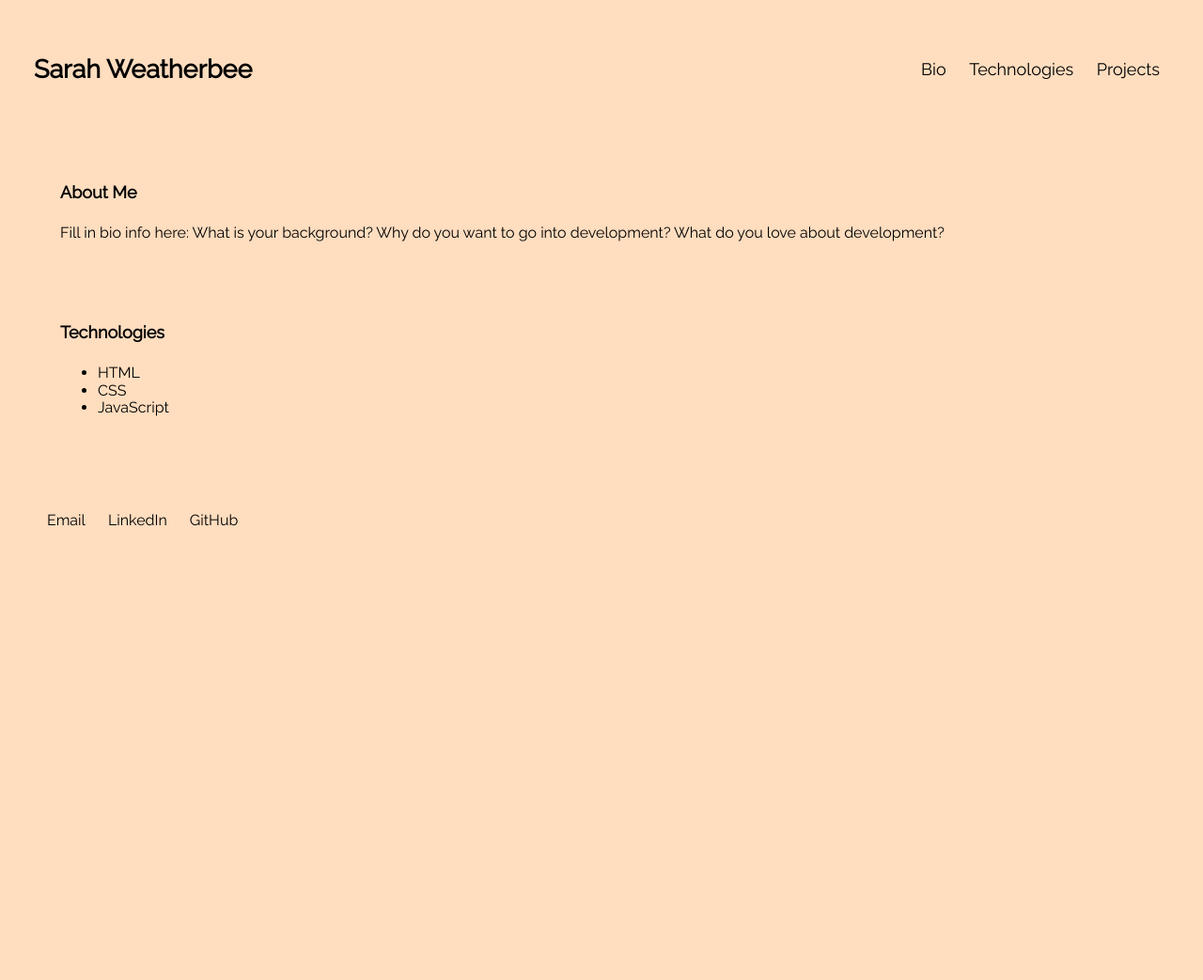
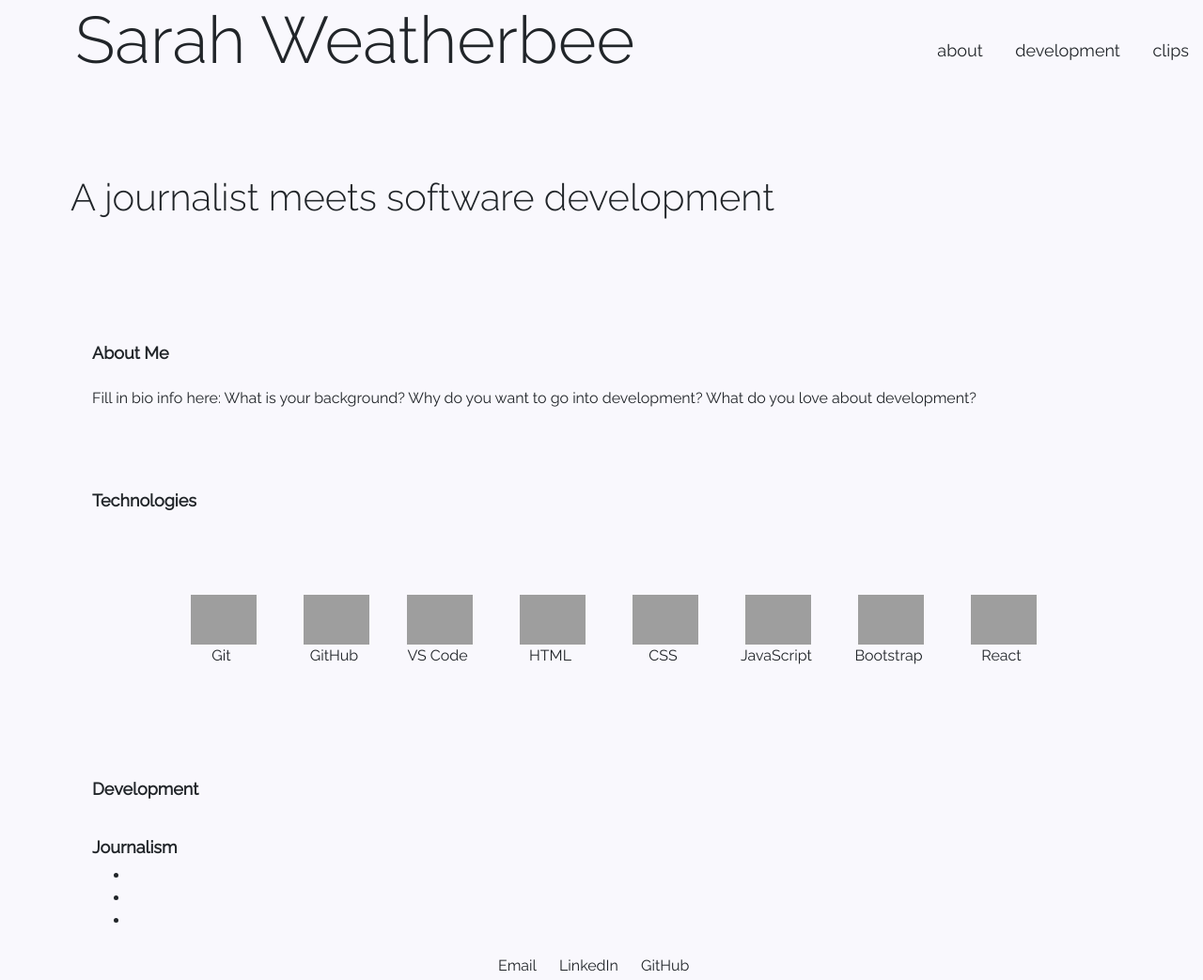
Before and after one commit to sarah-weatherbee/personal-bio-site, a website built with webpack: page src/index.html in a window 1280 px wide. Shown: the whole page at 94% size. Before the commit the page ends 800 px from the top, so only its background shows below. Built offline with nearby package versions, Linux system fonts and the light colour scheme; no server answers; grey boxes are pictures that could not be loaded.

Commit message:
added some projects and fixed some bugs

```diff
--- a/src/index.html
+++ b/src/index.html
@@ -2,7 +2,7 @@
 <html lang="en">
 
 <head>
-    <title>personal-bio-site</title>
+    <title>Sarah Weatherbee</title>
 
 
     <meta charset="UTF-8">
@@ -18,34 +18,76 @@
         <!--Navigation-->
         <header>
         <nav>
-
-            <h2><a id="home">Sarah Weatherbee</a></h2>
+            <h1><a id="name">Sarah Weatherbee</a></h1>
             <ul id="navLinks">
-                <li><a id="navToBio">Bio</a></li>
-                <li><a id="navToTechnologies">Technologies</a></li>
-                <li><a id="navToProjects">Projects</a></li>
+                <li><a id="navToBio">about</a></li>
+                <li><a id="navToProjects">development</a></li>
+                <li><a id="navToClips">clips</a></li>
             </ul>
         </nav>
         </header>
         <!-- End Navigation -->
 
         <!--Primary View-->
-        <div class="fullpage-container">
+        <div class="container">
+            <div class="hero">
+                <h2 class="lead">A journalist meets software development</h2>
+            </div>
+        </div>
+
             <div class="fullPage" id="bioPage">
-                <h4>About Me</h4>
-                <p>Fill in bio info here: What is your background? Why do you want to go into development? What do you love about development?</p>
+                <h4><strong>About Me</strong></h4>
+                <p class="about-me-text">Fill in bio info here: What is your background? Why do you want to go into development? What do you love about development?</p>
+            </div>
 
+            <div class="fullPage" id="technologies">
+                <h4><strong>Technologies</strong></h4>
+                <div class="technology-container tech-icons" style="position: relative; height: 200px;">
+                    <div class="new-grid-item" icon-card style="position: absolute; left: 0px; top: 0px;">
+                        <img class="techs" src="https://nss-day-cohort-27.github.io/Class-Website-gh-pages/images/techLogos/git.png" alt="Git Logo">
+                        <p>Git</p>
+                    </div>
+                    <div class="new-grid-item" icon-card style="position: absolute; left: 120px; top: 0px;">
+                        <img class="techs" src="https://nss-day-cohort-27.github.io/Class-Website-gh-pages/images/techLogos/github.png" alt="GitHub Logo">
+                        <p>GitHub</p>
+                    </div>
+                    <div class="new-grid-item" icon-card style="position: absolute; left: 230px; top: 0px;">
+                        <img class="techs" src="https://nss-day-cohort-27.github.io/Class-Website-gh-pages/images/techLogos/vscode.png" alt="VS Code Logo">
+                        <p class="vs-text">VS Code</p>
+                    </div>
+                    <div class="new-grid-item" icon-card style="position: absolute; left: 350px; top: 0px;">
+                        <img class="techs" src="https://nss-day-cohort-27.github.io/Class-Website-gh-pages/images/techLogos/html.png" alt="HTML5 Logo">
+                         <p class="html-text">HTML</p>
+                    </div>
+                    <div class="new-grid-item" icon-card style="position: absolute; left: 470px; top: 0px;">
+                        <img class="techs" src="https://nss-day-cohort-27.github.io/Class-Website-gh-pages/images/techLogos/css.png" alt="CSS Logo">
+                        <p class="css-text">CSS</p>
+                    </div>
+                    <div class="new-grid-item" icon-card style="position: absolute; left: 590px; top: 0px;">
+                        <img class="techs" src="https://nss-day-cohort-27.github.io/Class-Website-gh-pages/images/techLogos/js.png" alt="JS Logo">
+                        <p class="js-text">JavaScript</p>
+                    </div>
+                    <div class="new-grid-item" icon-card style="position: absolute; left: 710px; top: 0px;">
+                        <img class="techs" src="https://nss-day-cohort-27.github.io/Class-Website-gh-pages/images/techLogos/bootstrap.png" alt="Bootstrap Logo">
+                        <p class="bootstrap-text">Bootstrap</p>
+                    </div>
+                    <div class="new-grid-item" icon-card style="position: absolute; left: 830px; top: 0px;">
+                        <img class="techs" src="https://nss-day-cohort-27.github.io/Class-Website-gh-pages/images/techLogos/react.png" alt="React Logo">
+                        <p class="react-text">React</p>
+                    </div>
+                </div>
             </div>
-            <div class="fullPage" id="technologiesPage">
-                <!--TODO: Start an UL of all of the tools and technologies you've started learning so far. (You'll beef this page up later).-->
-            <h4>Technologies</h4>
-                <ul>
-                    <li>HTML</li>
-                    <li>CSS</li>
-                    <li>JavaScript</li>
-                </ul>
+            <div class="fullPage" id="development-text"><h4><strong>Development</strong></h4></div>
+            <div class="fullPage" id="projectsPage"></div>
+            <div class="fullPage" id="clipsPage">
+                    <!--TODO: Start an UL of all of the tools and technologies you've started learning so far. (You'll beef this page up later).-->
+                <h4><strong>Journalism</strong></h4>
+                    <ul>
+                        <li></li>
+                        <li></li>
+                        <li></li>
+                    </ul>
             </div>
-            <div class="fullPage" id="projectsPage"></div>
         </div>
         <!-- End Primary View -->
         <!-- Footer -->
@@ -60,6 +102,8 @@
 
         <!--End Footer-->
 
+
+
 </body>
 
 </html>
--- a/src/javascripts/main.js
+++ b/src/javascripts/main.js
@@ -1,11 +1,7 @@
 import '../styles/main.scss';
+import 'bootstrap';
 import projectsData from './helpers/data/projectsData';
-import barbSiteShot from '../../assets/barb-site-shot.jpg';
 
-
-// const printToDom = (divId, textToPrint) => {
-//   const selectedDiv = document.getElementById(divId);
-//   selectedDiv.innerHTML += textToPrint;
 
 const printToDom = (divId, textToPrint) => {
   const selectedDiv = document.getElementById(divId);
@@ -15,61 +11,66 @@ const printToDom = (divId, textToPrint) => {
 const createProjectCards = (projects) => {
   let domString = '';
   for (let i = 0; i < projects.length; i += 1) {
-    domString += '<div class="projects">';
-    domString += `<div class="project-title"><strong>${projects[i].Name}</strong></div>`;
-    domString += `<div><img src=${projects[i].imageUrl} alt="screenshot"></div>`;
-    domString += '<div class="project-info-text">';
+    // domString += '<div class="projects">';
+    domString += '<div class="col-12 col-md-6 col-lg-4">';
+    domString += '<div class="card d col-flex">';
+    domString += `<div class="card-header"><strong>${projects[i].Name}</strong></div>`;
+    domString += `<div class="image"><img src=${projects[i].imageUrl} alt="project picture"></div>`;
+    domString += '<div class="card-body">';
     domString += `<div><strong>Description:</strong> ${projects[i].description}</div>`;
-    domString += `<div>Technologies: ${projects[i].Technologies}</div>`;
-    domString += `<div>Available ${projects[i].available}</div>`;
-    domString += `<div>githubUrl: <a href=${projects[i].githubUrl}>Here</a></div>`;
-    domString += `<div>githubUrl: <a href=${projects[i].githubUrl}>Here</a></div>`;
+    domString += '<ul class="list-group list-group-flush">';
+    domString += `<li class="list-group-item">${projects[i].Technologies}</li>`;
+    domString += `<li class="list-group-item">Site: <a href=${projects[i].deployUrl}>Here</a></li>`;
+    domString += `<li class="list-group-item">GitHub: <a href=${projects[i].githubUrl}>Here</a></li>`;
+    domString += '</ul>';
     domString += '</div>';
     domString += '</div>';
+    domString += '</div>';
+    // domString += '</div>';
   }
 
   printToDom('projectsPage', domString);
 };
 
 const homePage = () => {
-  document.getElementById('bioPage').style.display = 'block';
-  document.getElementById('technologiesPage').style.display = 'block';
-  document.getElementById('projectsPage').style.display = 'block';
+  document.getElementById('bioPage').style.display = 'flex';
+  document.getElementById('clipsPage').style.display = 'flex';
+  document.getElementById('projectsPage').style.display = 'flex';
 };
 
 const onlyBio = () => {
-  document.getElementById('bioPage').scrollTo();
+  document.getElementById('bioPage').scrollIntoView();
   document.getElementById('bioPage').style.display = 'block';
-  document.getElementById('technologiesPage').style.display = 'none';
+  document.getElementById('clipsPage').style.display = 'none';
   document.getElementById('projectsPage').style.display = 'none';
 };
 
-const onlyTechno = () => {
-  document.getElementById('technologiesPage').scrollTo();
-  document.getElementById('technologiesPage').style.display = 'block';
+const onlyClips = () => {
+  document.getElementById('clipsPage').scrollIntoView();
+  document.getElementById('clipsPage').style.display = 'block';
   document.getElementById('bioPage').style.display = 'none';
   document.getElementById('projectsPage').style.display = 'none';
 };
 
 const onlyProjects = () => {
-  document.getElementById('projectsPage').scrollTo();
-  document.getElementById('projectsPage').style.display = 'block';
-  document.getElementById('technologiesPage').style.display = 'none';
+  document.getElementById('projectsPage').scrollIntoView();
+  document.getElementById('projectsPage').style.display = 'flex';
+  document.getElementById('clipsPage').style.display = 'none';
   document.getElementById('bioPage').style.display = 'none';
 };
 
 const navEvents = () => {
-  document.getElementById('home').addEventListener('click', homePage);
+  document.getElementById('name').addEventListener('click', homePage);
   document.getElementById('navToBio').addEventListener('click', onlyBio);
-  document.getElementById('navToTechnologies').addEventListener('click', onlyTechno);
+  document.getElementById('navToClips').addEventListener('click', onlyClips);
   document.getElementById('navToProjects').addEventListener('click', onlyProjects);
 };
 
 const init = () => {
+  navEvents();
   projectsData.getProjects()
     .then((resp) => {
       createProjectCards(resp);
-      navEvents();
     })
     .catch(err => console.error('error from initTypes', err));
 };
--- a/src/styles/main.scss
+++ b/src/styles/main.scss
@@ -1,6 +1,10 @@
+@import "~bootstrap/scss/bootstrap";
+
 body {
-    background-color: rgba(255, 218, 185, 0.911);
+    background-color: #f9f8fd;
+    Font-Family: 'Raleway', Sans-Serif;
 }
+
 .fullpage-container {
     display: flex;
     flex-direction: column;
@@ -13,18 +17,18 @@ body {
 .fullPage {
     max-width: 90%;
     width: 100%;
-    /* background-color: lightgray; */
-    margin: 15px;
+    margin-left: 90px;
+    margin-right: 90px;
     padding: 8px;
-    /*box-shadow: 1px 1px 1px 1px; */
+
 }
 
 
-.card-container {
-    display: flex;
-    flex-wrap: wrap;
-    /*margin: 5px 0 5px 0; */
-}
+// .card-container {
+//     display: flex;
+//     flex-wrap: wrap;
+//     /*margin: 5px 0 5px 0; */
+// }
 #projectsPage{
     width: 100%;
     display: flex;
@@ -48,7 +52,6 @@ nav {
 
 }
 header{
-    padding: 2em;
     /* background-color: green */
     Font-Family: 'Raleway', Sans-Serif;
     Font-Size: 18px;
@@ -66,16 +69,18 @@ ul{
     width: 85px;
     /* display:inline; */
 
-    margin:0 10px;
+    margin: 15px;
     text-align: center;
 
 }
     #navLinks li:hover{
         background-color: limegreen;
     }
-h2 #home:hover{
 
-    background-color: limegreen;
+.page-footer {
+    position: relative;
+    align-items: center;
+    margin-left: 480px;
 }
 
 #footer-links li{
@@ -98,3 +103,63 @@ h2 #home:hover{
     justify-content: space-evenly;
     flex-wrap: wrap;
 }
+
+img {
+    max-width: 100%;
+    height: auto;
+}
+
+#name {
+	font-size: 70px;
+	font-weight: 300;
+    display: inline-block;
+    margin-left: 80px;
+    margin-bottom: 30px;
+}
+a:hover{
+
+    background-color: limegreen;
+}
+
+.container {
+	max-width: 1100px;
+	height: auto;
+	margin: 60px;
+}
+
+.hero {
+	margin-bottom: 120px;
+	// position: relative;
+}
+
+.lead {
+	font-size: 40px;
+	font-weight: 300;
+    margin-top: 60px;
+    margin-bottom: 30px;
+	line-height: 55px;
+}
+
+.card {
+    box-shadow: 1px 1px 3px -1px rgba(0,0,0,0.5);
+}
+
+.techs{
+    width: 70px;
+    margin: 20px 0px 0px 20px;
+}
+.new-grid-item p{
+    text-align: center;
+    word-wrap: break-word;
+    margin-left: 15px;
+}
+
+.about-me-text{
+    margin-bottom: 70px;
+    margin-top: 25px;
+}
+
+.tech-icons {
+    margin-left: 85px;
+    margin-top: 70px;
+}
```
Also changed, not shown: projects.json (+17 -12 lines).
